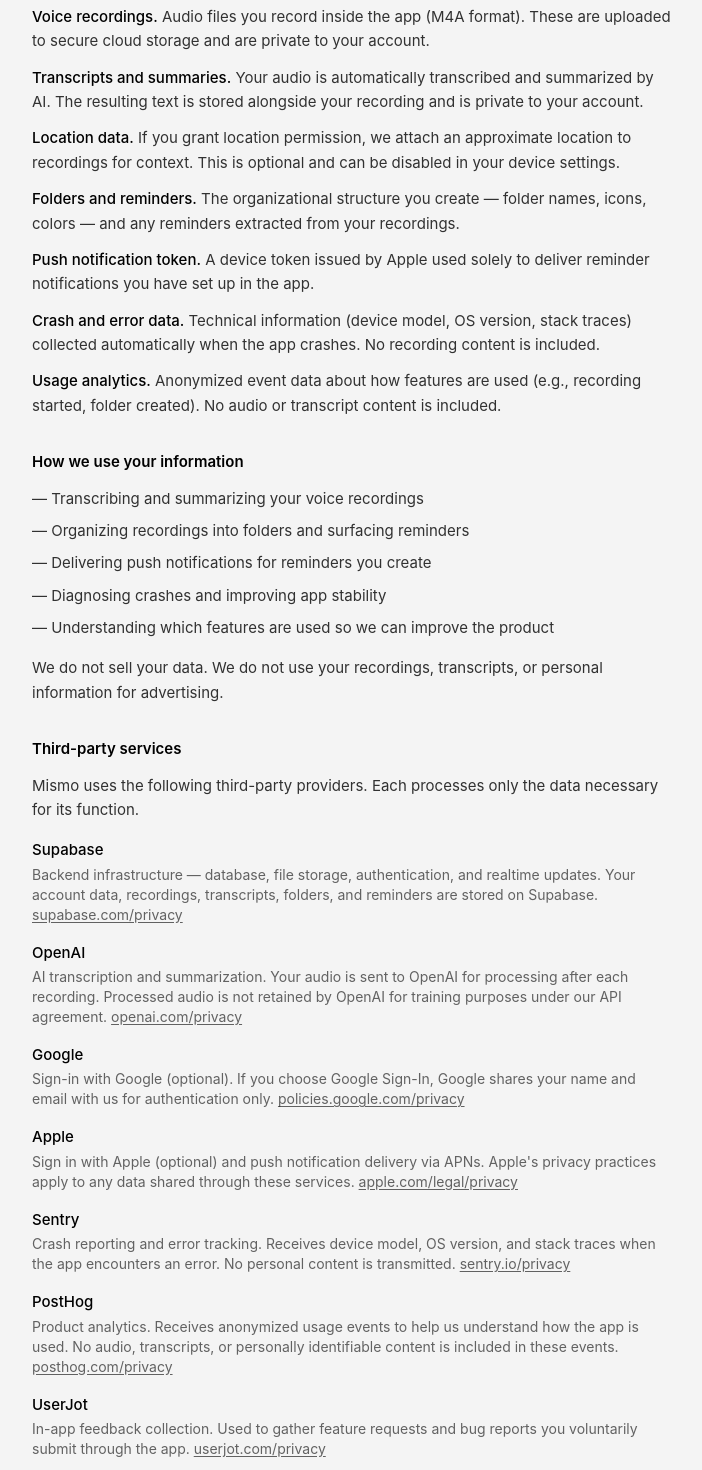
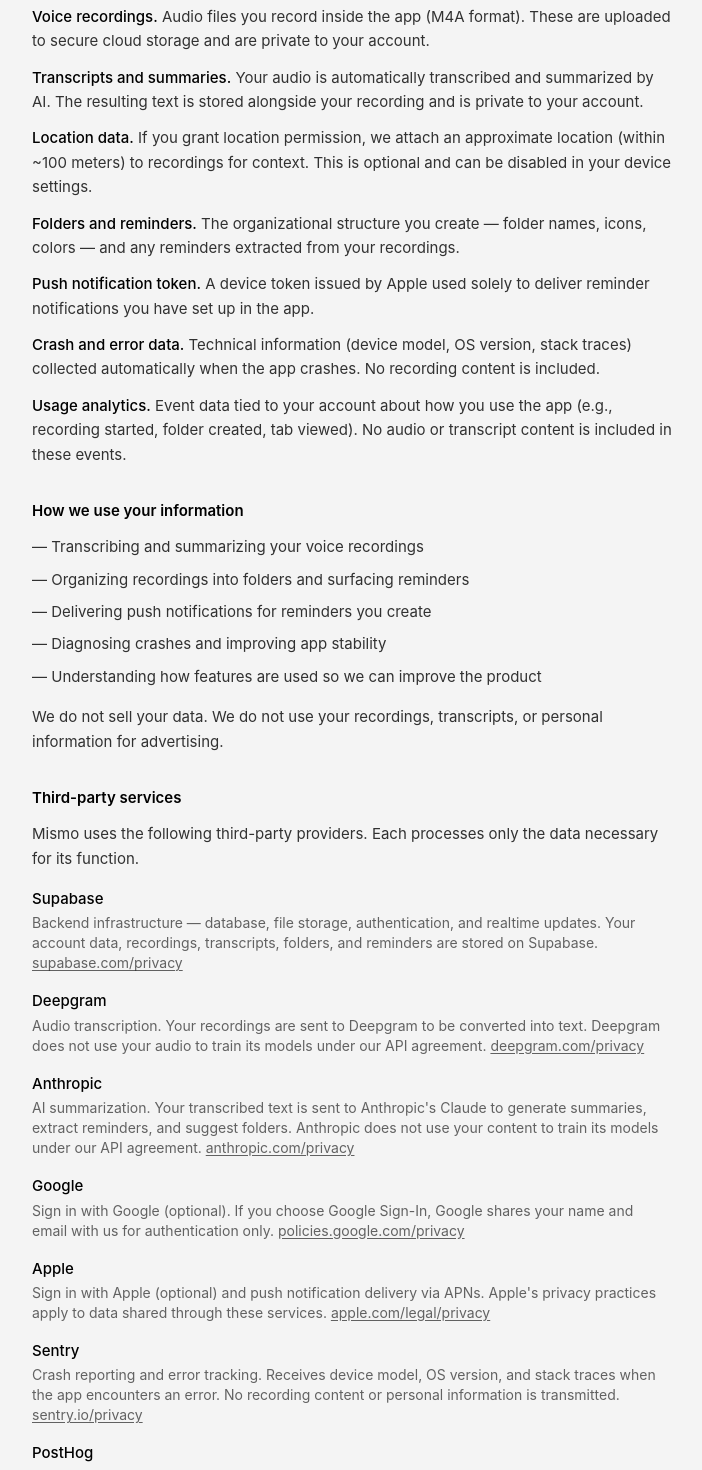
Before and after one commit to damianizaguirre/try-mismo, a Next.js app: page /privacy in a window 1280 px wide. Shown: the part 380-1850 px from the top of the page, without its empty margins (288-990 px from the left). Built offline with nearby package versions, Linux system fonts and the light colour scheme.

Commit message:
Fix privacy policy: Deepgram+Anthropic, PostHog identity, accurate service descriptions

```diff
--- a/app/privacy/page.tsx
+++ b/app/privacy/page.tsx
@@ -54,8 +54,9 @@
               </li>
               <li>
                 <span className="font-medium text-black">Location data.</span>{' '}
-                If you grant location permission, we attach an approximate location to recordings
-                for context. This is optional and can be disabled in your device settings.
+                If you grant location permission, we attach an approximate location
+                (within ~100 meters) to recordings for context. This is optional and can be
+                disabled in your device settings.
               </li>
               <li>
                 <span className="font-medium text-black">Folders and reminders.</span>{' '}
@@ -74,8 +75,9 @@
               </li>
               <li>
                 <span className="font-medium text-black">Usage analytics.</span>{' '}
-                Anonymized event data about how features are used (e.g., recording started,
-                folder created). No audio or transcript content is included.
+                Event data tied to your account about how you use the app (e.g., recording
+                started, folder created, tab viewed). No audio or transcript content is included
+                in these events.
               </li>
             </ul>
           </div>
@@ -87,7 +89,7 @@
               <li>— Organizing recordings into folders and surfacing reminders</li>
               <li>— Delivering push notifications for reminders you create</li>
               <li>— Diagnosing crashes and improving app stability</li>
-              <li>— Understanding which features are used so we can improve the product</li>
+              <li>— Understanding how features are used so we can improve the product</li>
             </ul>
             <p className="mt-4">
               We do not sell your data. We do not use your recordings, transcripts, or personal
@@ -115,21 +117,33 @@
                 </p>
               </div>
               <div>
-                <p className="font-medium text-black">OpenAI</p>
+                <p className="font-medium text-black">Deepgram</p>
                 <p className="text-black/60 text-sm mt-0.5">
-                  AI transcription and summarization. Your audio is sent to OpenAI for processing
-                  after each recording. Processed audio is not retained by OpenAI for training
-                  purposes under our API agreement.{' '}
-                  <a href="https://openai.com/privacy" target="_blank" rel="noopener noreferrer"
+                  Audio transcription. Your recordings are sent to Deepgram to be converted into
+                  text. Deepgram does not use your audio to train its models under our API
+                  agreement.{' '}
+                  <a href="https://deepgram.com/privacy" target="_blank" rel="noopener noreferrer"
                     className="underline underline-offset-2 hover:text-black/80 transition-colors">
-                    openai.com/privacy
+                    deepgram.com/privacy
+                  </a>
+                </p>
+              </div>
+              <div>
+                <p className="font-medium text-black">Anthropic</p>
+                <p className="text-black/60 text-sm mt-0.5">
+                  AI summarization. Your transcribed text is sent to Anthropic&apos;s Claude
+                  to generate summaries, extract reminders, and suggest folders. Anthropic does
+                  not use your content to train its models under our API agreement.{' '}
+                  <a href="https://www.anthropic.com/privacy" target="_blank" rel="noopener noreferrer"
+                    className="underline underline-offset-2 hover:text-black/80 transition-colors">
+                    anthropic.com/privacy
                   </a>
                 </p>
               </div>
               <div>
                 <p className="font-medium text-black">Google</p>
                 <p className="text-black/60 text-sm mt-0.5">
-                  Sign-in with Google (optional). If you choose Google Sign-In, Google shares
+                  Sign in with Google (optional). If you choose Google Sign-In, Google shares
                   your name and email with us for authentication only.{' '}
                   <a href="https://policies.google.com/privacy" target="_blank" rel="noopener noreferrer"
                     className="underline underline-offset-2 hover:text-black/80 transition-colors">
@@ -140,8 +154,8 @@
               <div>
                 <p className="font-medium text-black">Apple</p>
                 <p className="text-black/60 text-sm mt-0.5">
-                  Sign in with Apple (optional) and push notification delivery via APNs. Apple&apos;s
-                  privacy practices apply to any data shared through these services.{' '}
+                  Sign in with Apple (optional) and push notification delivery via APNs.
+                  Apple&apos;s privacy practices apply to data shared through these services.{' '}
                   <a href="https://www.apple.com/legal/privacy" target="_blank" rel="noopener noreferrer"
                     className="underline underline-offset-2 hover:text-black/80 transition-colors">
                     apple.com/legal/privacy
@@ -152,8 +166,8 @@
                 <p className="font-medium text-black">Sentry</p>
                 <p className="text-black/60 text-sm mt-0.5">
                   Crash reporting and error tracking. Receives device model, OS version, and
-                  stack traces when the app encounters an error. No personal content is
-                  transmitted.{' '}
+                  stack traces when the app encounters an error. No recording content or personal
+                  information is transmitted.{' '}
                   <a href="https://sentry.io/privacy" target="_blank" rel="noopener noreferrer"
                     className="underline underline-offset-2 hover:text-black/80 transition-colors">
                     sentry.io/privacy
@@ -163,9 +177,10 @@
               <div>
                 <p className="font-medium text-black">PostHog</p>
                 <p className="text-black/60 text-sm mt-0.5">
-                  Product analytics. Receives anonymized usage events to help us understand how
-                  the app is used. No audio, transcripts, or personally identifiable content is
-                  included in these events.{' '}
+                  Product analytics. Receives your user ID, email, and name to associate usage
+                  events with your account, and receives anonymized usage events (e.g., recording
+                  started, folder created, tab viewed). No audio or transcript content is
+                  included.{' '}
                   <a href="https://posthog.com/privacy" target="_blank" rel="noopener noreferrer"
                     className="underline underline-offset-2 hover:text-black/80 transition-colors">
                     posthog.com/privacy
@@ -176,11 +191,8 @@
                 <p className="font-medium text-black">UserJot</p>
                 <p className="text-black/60 text-sm mt-0.5">
                   In-app feedback collection. Used to gather feature requests and bug reports you
-                  voluntarily submit through the app.{' '}
-                  <a href="https://userjot.com/privacy" target="_blank" rel="noopener noreferrer"
-                    className="underline underline-offset-2 hover:text-black/80 transition-colors">
-                    userjot.com/privacy
-                  </a>
+                  voluntarily submit through the app. Only information you actively enter is
+                  shared.
                 </p>
               </div>
             </div>
```
